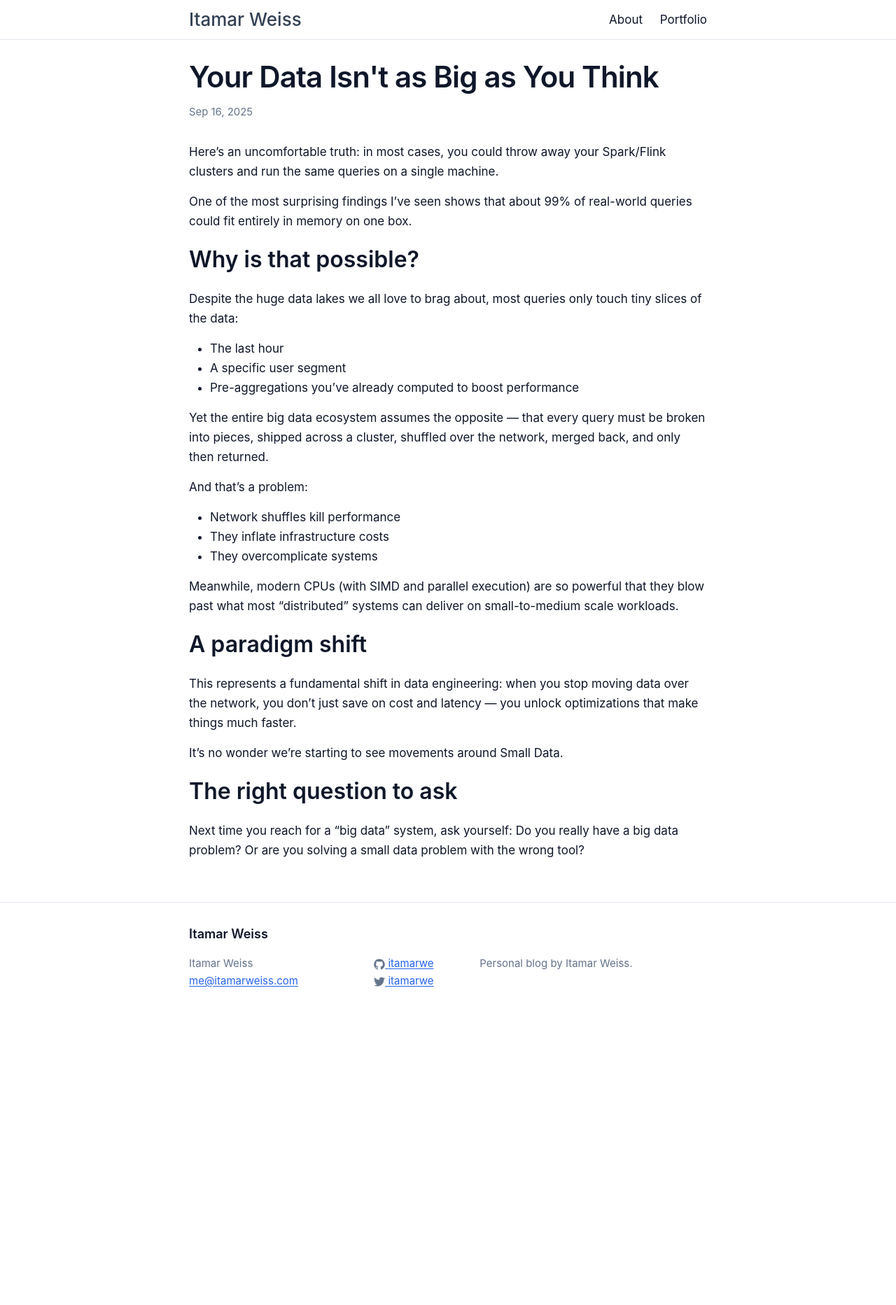
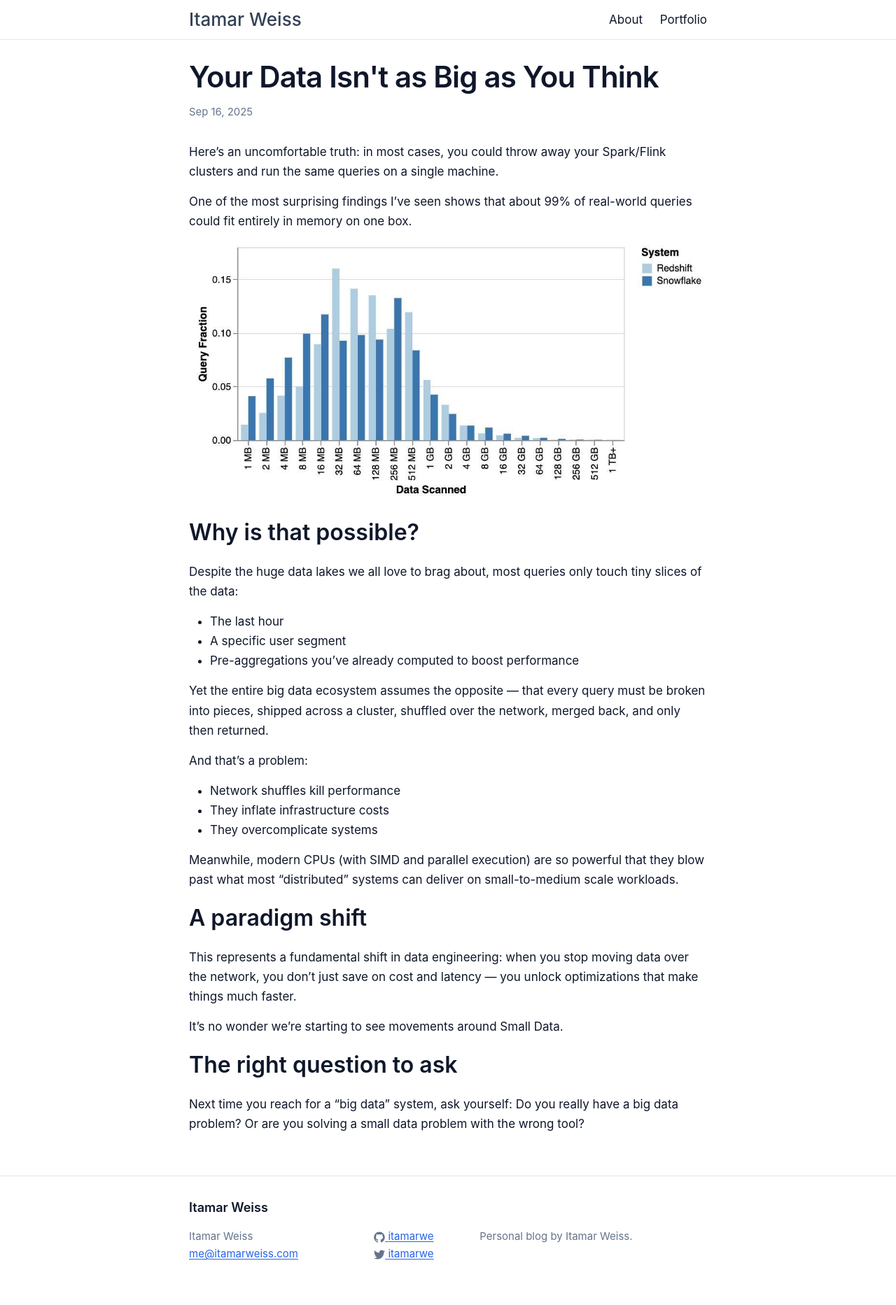
Before and after one commit to itamarwe/itamarwe.github.io, a Jekyll site: the page built from _posts/2025-09-16-your-data-isnt-as-big-as-you-think.md, in a window 1280 px wide. Shown: the whole page at 70% size. Built offline with Jekyll 4.4.1, drawn with Linux system fonts in a browser that asks for light colours; comment, search, counter and statistics services are not loaded; before the commit the page ends 1474 px from its top, so only the background shows below that.

Commit message:
Add images to blog posts

```diff
--- a/_posts/2025-09-16-your-data-isnt-as-big-as-you-think.md
+++ b/_posts/2025-09-16-your-data-isnt-as-big-as-you-think.md
@@ -9,6 +9,8 @@ categories: data
 Here's an uncomfortable truth: in most cases, you could throw away your Spark/Flink clusters and run the same queries on a single machine.
 
 One of the most surprising findings I've seen shows that about 99% of real-world queries could fit entirely in memory on one box.
+
+![Query distribution across data scanned for Redshift and Snowflake](/img/small-data/redshift-vs-snowflake.jpeg)
 
 ## Why is that possible?
 
```
Also changed, not shown: _posts/2025-12-16-using-ai-to-refactor-complex-code.md (+2 -0 lines), img/ai-refactoring/refactoring-workflow.jpeg (added), img/small-data/redshift-vs-snowflake.jpeg (added).
